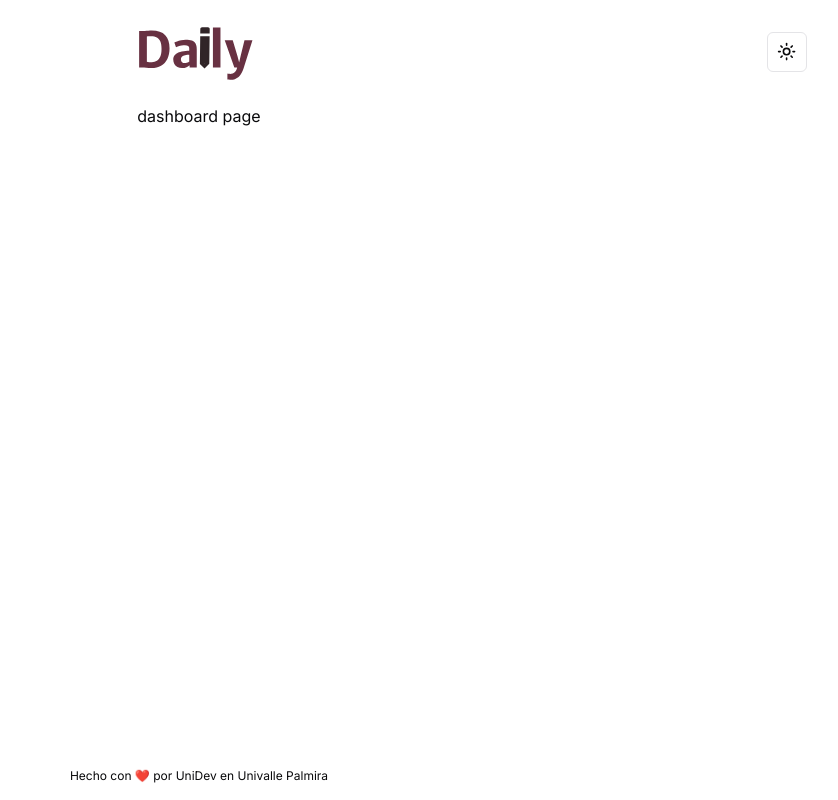
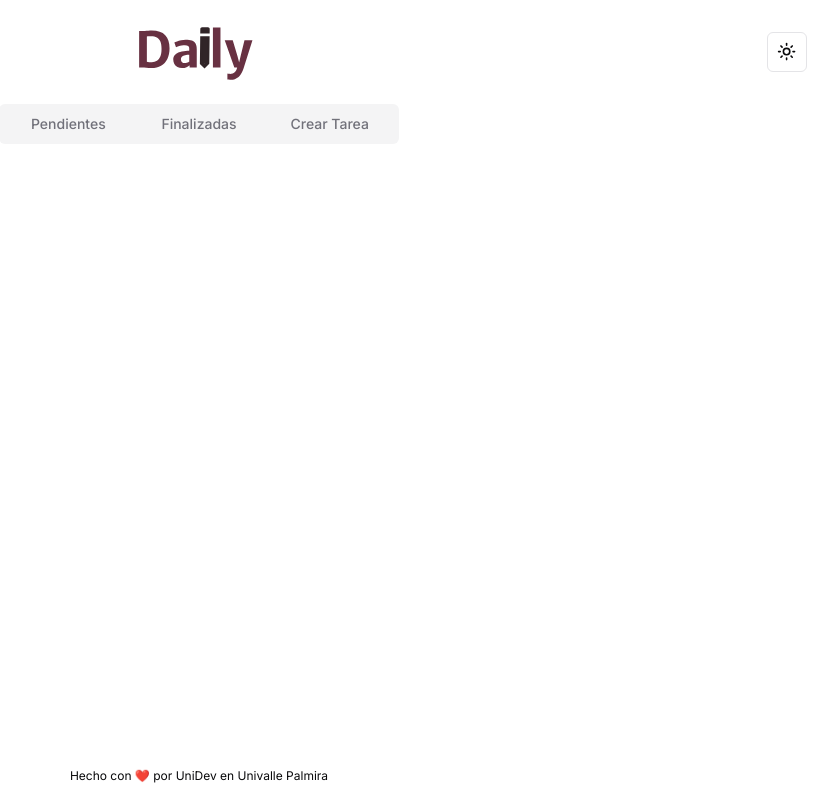
Before and after one commit to AndrxsXs/daily-frontend, a Next.js app: page /dashboard in a window 1280 px wide. Shown: the whole page, without its empty margins (441-1279 px from the left). Built offline with nearby package versions, Linux system fonts and the light colour scheme.

Commit message:
Creación dashboard.

```diff
--- a/src/app/dashboard/page.jsx
+++ b/src/app/dashboard/page.jsx
@@ -1,9 +1,57 @@
+import { Button } from "@/components/ui/button";
+import {
+  Card,
+  CardContent,
+  CardDescription,
+  CardFooter,
+  CardHeader,
+  CardTitle,
+} from "@/components/ui/card";
+import { Input } from "@/components/ui/input";
+import { Label } from "@/components/ui/label";
+import { Tabs, TabsContent, TabsList, TabsTrigger } from "@/components/ui/tabs";
+import Link from "next/link";
+
 export default function Page() {
   return (
-    <>
-      <main className="grid justify-center">
-        <h1>dashboard page</h1>
-      </main>
-    </>
+    <div className="grid justify-center">
+      <Tabs defaultValue="account" className="w-[400px]">
+        <TabsList className="grid w-full grid-cols-3">
+          <TabsTrigger value="earring">Pendientes</TabsTrigger>
+          <TabsTrigger value="finished">Finalizadas</TabsTrigger>
+          <TabsTrigger value="create">Crear Tarea</TabsTrigger>
+        </TabsList>
+        <TabsContent value="earring">
+          <Card>
+            <CardHeader>
+              <CardDescription className="text-center">
+                ¡Hola care pipi!
+              </CardDescription>
+            </CardHeader>
+
+          </Card>
+        </TabsContent>
+        <TabsContent value="finished">
+          <Card>
+            <CardHeader>
+              <CardDescription className="text-center">
+                Chupa pija
+              </CardDescription>
+            </CardHeader>
+
+          </Card>
+        </TabsContent>
+        <TabsContent value="create">
+          <Card>
+            <CardHeader>
+              <CardDescription className="text-center">
+                Ana la más linda
+              </CardDescription>
+            </CardHeader>
+
+          </Card>
+        </TabsContent>
+      </Tabs>
+    </div>
   );
 }
```
